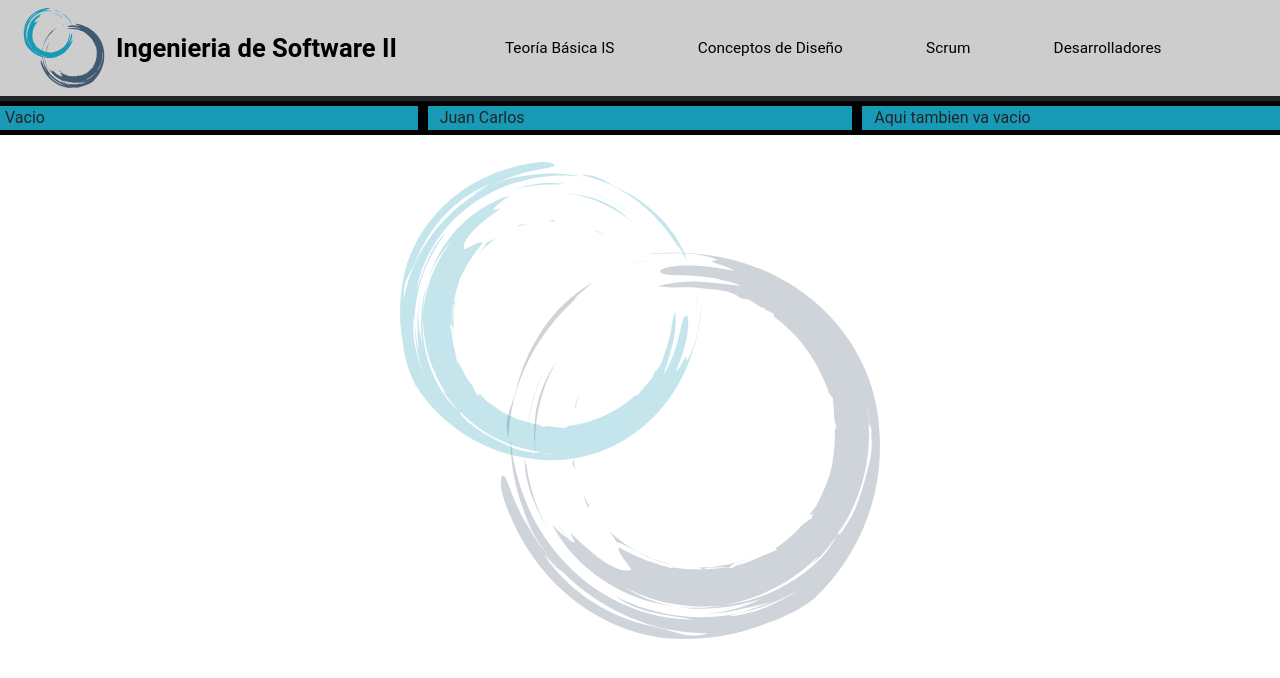
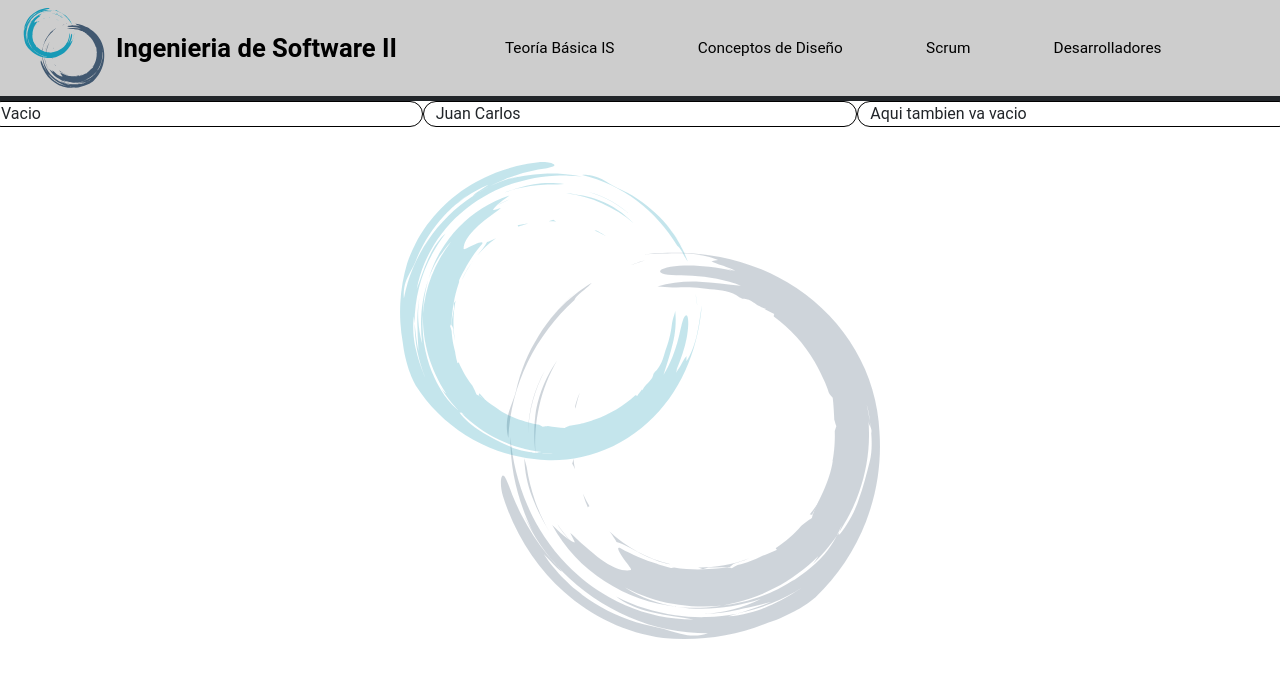
Before and after one commit to LanIkari/IS2_SCRUM_LosSeguidoresDeJesus, an Angular app in the folder IS-Scrum/: page /juan in a window 1280 px wide. Shown: the top 678 px of the page. Built offline with nearby package versions, Linux system fonts and the light colour scheme.

Commit message:
Correción de Estilos

```diff
--- a/IS-Scrum/src/app/definiciones-is/definiciones-is.component.html
+++ b/IS-Scrum/src/app/definiciones-is/definiciones-is.component.html
@@ -1,4 +1,5 @@
 <app-navbar></app-navbar>
+<div class="container-fluid">
   <div class="row">
     <div class="col-lg-12 container-prueba">IS</div>
   </div>
@@ -9,3 +10,4 @@
   <div class="row">
     <div class="col-lg-12 container-prueba">PROCESOS</div>
   </div>
+</div>
--- a/IS-Scrum/src/styles.css
+++ b/IS-Scrum/src/styles.css
@@ -134,6 +134,7 @@ li.dropdown-item {
 }
 
 .container-prueba {
-  background-color: #189ab6;
-  border: 5px solid black;
+  background-color: transparent;
+  border: 1px solid black;
+  border-radius: 40px;
 }
```
Lines whose indentation alone changed are shown as unchanged.
